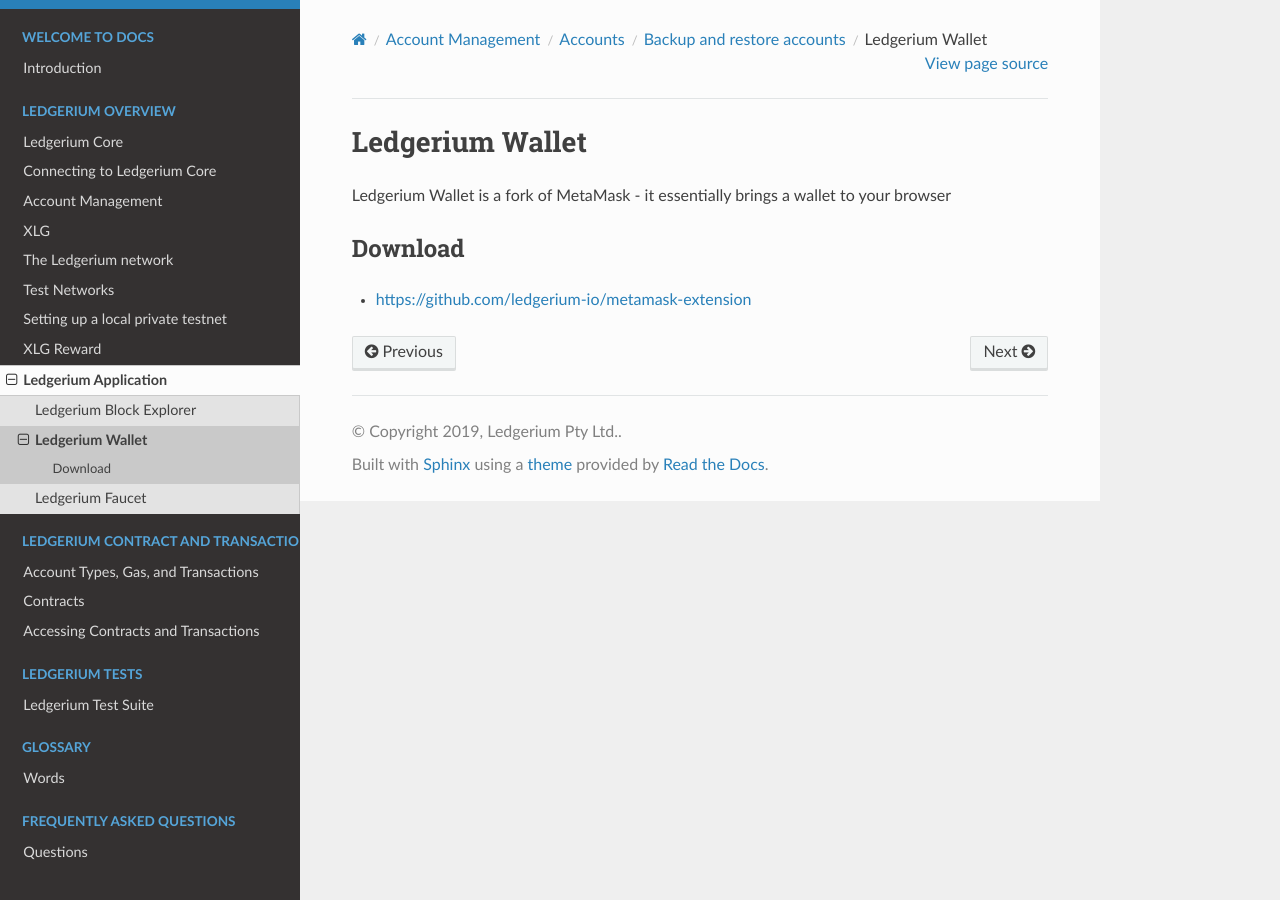
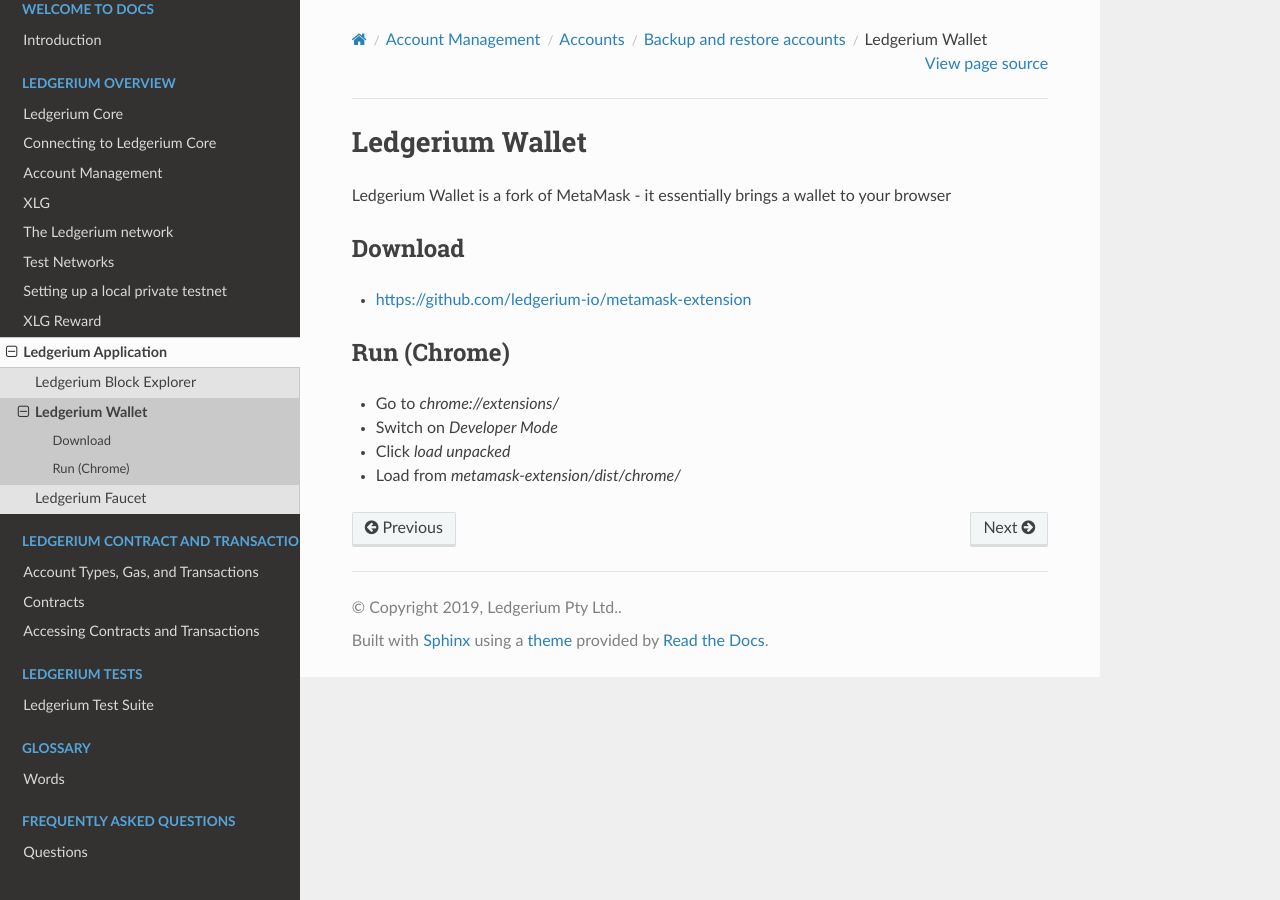
Before and after one commit to ledgerium/ledgeriumdocs, a Sphinx documentation site: the page built from sphinx/Ledgerium_Wallet.rst, in a window 1280 px wide. Built offline with Sphinx 7.4.7 and the Read the Docs theme 2.0.0, drawn with Linux system fonts in a browser that asks for light colours; pages that are not in the unit, such as notebooks, are missing from menus.

Commit message:
progress

```diff
--- a/sphinx/Ledgerium_Wallet.rst
+++ b/sphinx/Ledgerium_Wallet.rst
@@ -6,3 +6,11 @@ Ledgerium Wallet is a fork of MetaMask - it essentially brings a wallet to your
 Download
 --------
 * https://github.com/ledgerium-io/metamask-extension
+
+Run (Chrome)
+------------
+
+* Go to `chrome://extensions/`
+* Switch on `Developer Mode`
+* Click `load unpacked`
+* Load from `metamask-extension/dist/chrome/`
--- a/sphinx/nbuild/html/Backup_and_restore_accounts.html
+++ b/sphinx/nbuild/html/Backup_and_restore_accounts.html
@@ -208,6 +208,7 @@
 <li class="toctree-l1"><a class="reference internal" href="Manual_backup_restore.html">Manual backup/restore</a></li>
 <li class="toctree-l1"><a class="reference internal" href="Ledgerium_Wallet.html">Ledgerium Wallet</a><ul>
 <li class="toctree-l2"><a class="reference internal" href="Ledgerium_Wallet.html#download">Download</a></li>
+<li class="toctree-l2"><a class="reference internal" href="Ledgerium_Wallet.html#run-chrome">Run (Chrome)</a></li>
 </ul>
 </li>
 <li class="toctree-l1"><a class="reference internal" href="Importing_an_unencrypted_private_key.html">Importing an unencrypted private key</a></li>
--- a/sphinx/nbuild/html/Ledgerium_Application.html
+++ b/sphinx/nbuild/html/Ledgerium_Application.html
@@ -194,6 +194,7 @@
 <li class="toctree-l1"><a class="reference internal" href="Ledgerium_Block_Explorer.html">Ledgerium Block Explorer</a></li>
 <li class="toctree-l1"><a class="reference internal" href="Ledgerium_Wallet.html">Ledgerium Wallet</a><ul>
 <li class="toctree-l2"><a class="reference internal" href="Ledgerium_Wallet.html#download">Download</a></li>
+<li class="toctree-l2"><a class="reference internal" href="Ledgerium_Wallet.html#run-chrome">Run (Chrome)</a></li>
 </ul>
 </li>
 <li class="toctree-l1"><a class="reference internal" href="Ledgerium_Faucet.html">Ledgerium Faucet</a><ul>
--- a/sphinx/nbuild/html/index.html
+++ b/sphinx/nbuild/html/index.html
@@ -242,6 +242,7 @@
 <li class="toctree-l4"><a class="reference internal" href="Manual_backup_restore.html">Manual backup/restore</a></li>
 <li class="toctree-l4"><a class="reference internal" href="Ledgerium_Wallet.html">Ledgerium Wallet</a><ul>
 <li class="toctree-l5"><a class="reference internal" href="Ledgerium_Wallet.html#download">Download</a></li>
+<li class="toctree-l5"><a class="reference internal" href="Ledgerium_Wallet.html#run-chrome">Run (Chrome)</a></li>
 </ul>
 </li>
 <li class="toctree-l4"><a class="reference internal" href="Importing_an_unencrypted_private_key.html">Importing an unencrypted private key</a></li>
@@ -312,6 +313,7 @@
 <li class="toctree-l2"><a class="reference internal" href="Ledgerium_Block_Explorer.html">Ledgerium Block Explorer</a></li>
 <li class="toctree-l2"><a class="reference internal" href="Ledgerium_Wallet.html">Ledgerium Wallet</a><ul>
 <li class="toctree-l3"><a class="reference internal" href="Ledgerium_Wallet.html#download">Download</a></li>
+<li class="toctree-l3"><a class="reference internal" href="Ledgerium_Wallet.html#run-chrome">Run (Chrome)</a></li>
 </ul>
 </li>
 <li class="toctree-l2"><a class="reference internal" href="Ledgerium_Faucet.html">Ledgerium Faucet</a><ul>
```
Also changed, not shown: sphinx/nbuild/html/Ledgerium_Wallet.html (+9 -0 lines), sphinx/nbuild/html/_sources/Ledgerium_Wallet.rst.txt (+8 -0 lines), sphinx/nbuild/html/searchindex.js, 2 other files.
